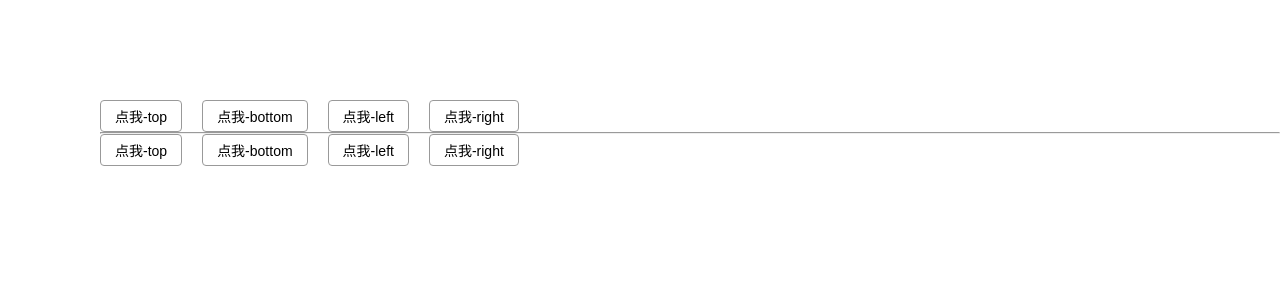
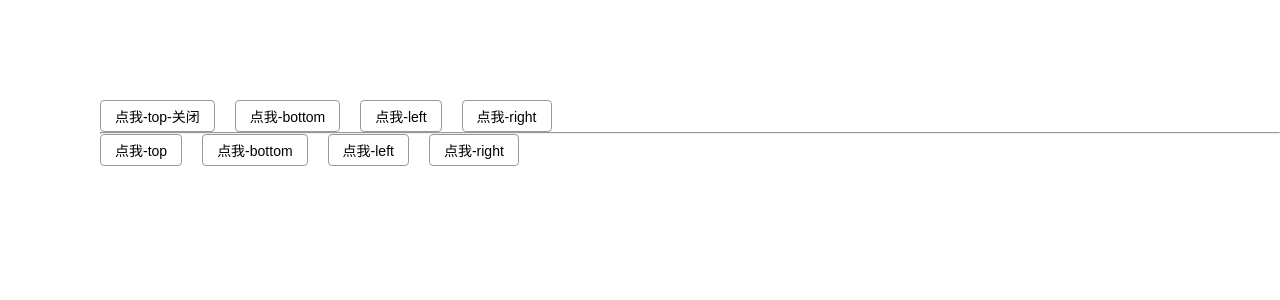
Before and after one commit to doria76593/vue2-lunzi, a Vue app: page / in a window 1280 px wide. Shown: the top 300 px of the page. Built offline with nearby package versions, Linux system fonts and the light colour scheme.

Commit message:
添加插槽的 close API,使用slot传值

```diff
--- a/src/cs/demo5.vue
+++ b/src/cs/demo5.vue
@@ -2,10 +2,11 @@
   <div style="padding-top: 100px; padding-left: 100px;">
     <div style="overflow: hidden;">
       <g-popover position="top">
-        <template slot="content">
-          <div>popover内容1-top-topaskdjsakdjsakjdslkjdlskjdlsjkdlskjdlsjkdlskjdlsajkdlajkdlkajdlksajdladjk</div>
+        <template slot="content" slot-scope="{close}">
+          <div>popover内容1-top</div>
+          <g-button @click="close">关闭</g-button>
         </template>
-        <g-button>点我-top</g-button>
+        <g-button>点我-top-关闭</g-button>
       </g-popover>
       <span class="w10"></span>
       <g-popover position="bottom">
@@ -14,14 +15,14 @@
         </template>
         <g-button>点我-bottom</g-button>
       </g-popover>
-       <span class="w10"></span>
+      <span class="w10"></span>
       <g-popover position="left">
         <template slot="content">
           <div>popover内容3-leftaskdjsakdjsakjdslkjdlskjdlsjkdlskjdlsjkdlskjdlsajkdlajkdlkajdlksajdladjk</div>
         </template>
         <g-button>点我-left</g-button>
       </g-popover>
-       <span class="w10"></span>
+      <span class="w10"></span>
       <g-popover position="right">
         <template slot="content">
           <div>popover内容-rightaskdjsakdjsakjdslkjdlskjdlsjkdlskjdlsjkdlskjdlsajkdlajkdlkajdlksajdladjk</div>
@@ -30,28 +31,28 @@
       </g-popover>
 
       <hr>
-      <g-popover position="top"  trigger="hover">
+      <g-popover position="top" trigger="hover">
         <template slot="content">
           <div>popover内容1-top-topaskdjsakdjsakjdslkjdlskjdlsjkdlskjdlsjkdlskjdlsajkdlajkdlkajdlksajdladjk</div>
         </template>
         <g-button>点我-top</g-button>
       </g-popover>
       <span class="w10"></span>
-      <g-popover position="bottom"  trigger="hover">
+      <g-popover position="bottom" trigger="hover">
         <template slot="content">
           <div>askdjsakdjsakjdslkjdlskjdlsjkdlskjdlsjkdlskjdlsajkdlajkdlkajdlksajdladjk</div>
         </template>
         <g-button>点我-bottom</g-button>
       </g-popover>
-       <span class="w10"></span>
-      <g-popover position="left"  trigger="hover">
+      <span class="w10"></span>
+      <g-popover position="left" trigger="hover">
         <template slot="content">
           <div>popover内容3-leftaskdjsakdjsakjdslkjdlskjdlsjkdlskjdlsjkdlskjdlsajkdlajkdlkajdlksajdladjk</div>
         </template>
         <g-button>点我-left</g-button>
       </g-popover>
-       <span class="w10"></span>
-      <g-popover position="right"  trigger="hover">
+      <span class="w10"></span>
+      <g-popover position="right" trigger="hover">
         <template slot="content">
           <div>popover内容-rightaskdjsakdjsakjdslkjdlskjdlsjkdlskjdlsjkdlskjdlsajkdlajkdlkajdlksajdladjk</div>
         </template>
@@ -66,13 +67,11 @@ export default {
   data() {
     return {}
   },
-  methods: {},
-  components: {},
 }
 </script>
 
 <style scoped lang="scss">
-.w10{
+.w10 {
   padding: 0 10px;
 }
 </style>
--- a/src/popover.vue
+++ b/src/popover.vue
@@ -1,7 +1,7 @@
 <template>
   <div class="popover" ref="popover">
     <div ref="contentWrapper" class="content-wrapper" :class="{[`position-${position}`]:true}" v-if="visible">
-      <slot name="content"></slot>
+      <slot name="content" :close="close"></slot>
     </div>
     <span ref="triggerWrapper" style="display: inline-block;">
       <slot></slot>
@@ -99,9 +99,7 @@ export default {
       contentWrapper.style.top = positions[this.position].top + 'px'
     },
     onClick(ev) {
-      console.log(ev.target)
       let bool = this.$refs.triggerWrapper.contains(ev.target)
-      console.log(bool)
       if (bool) {
         if (this.visible === false) {
           this.open()
```
